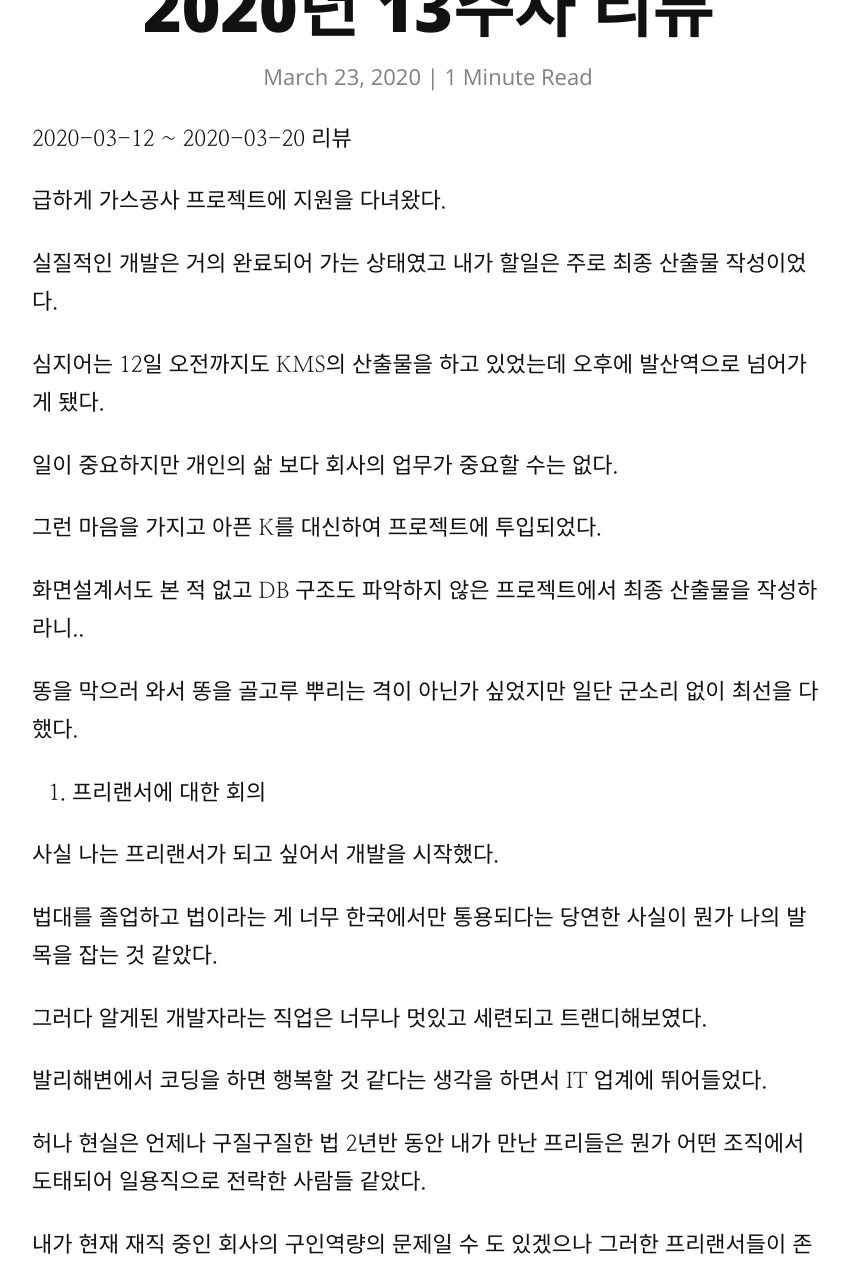
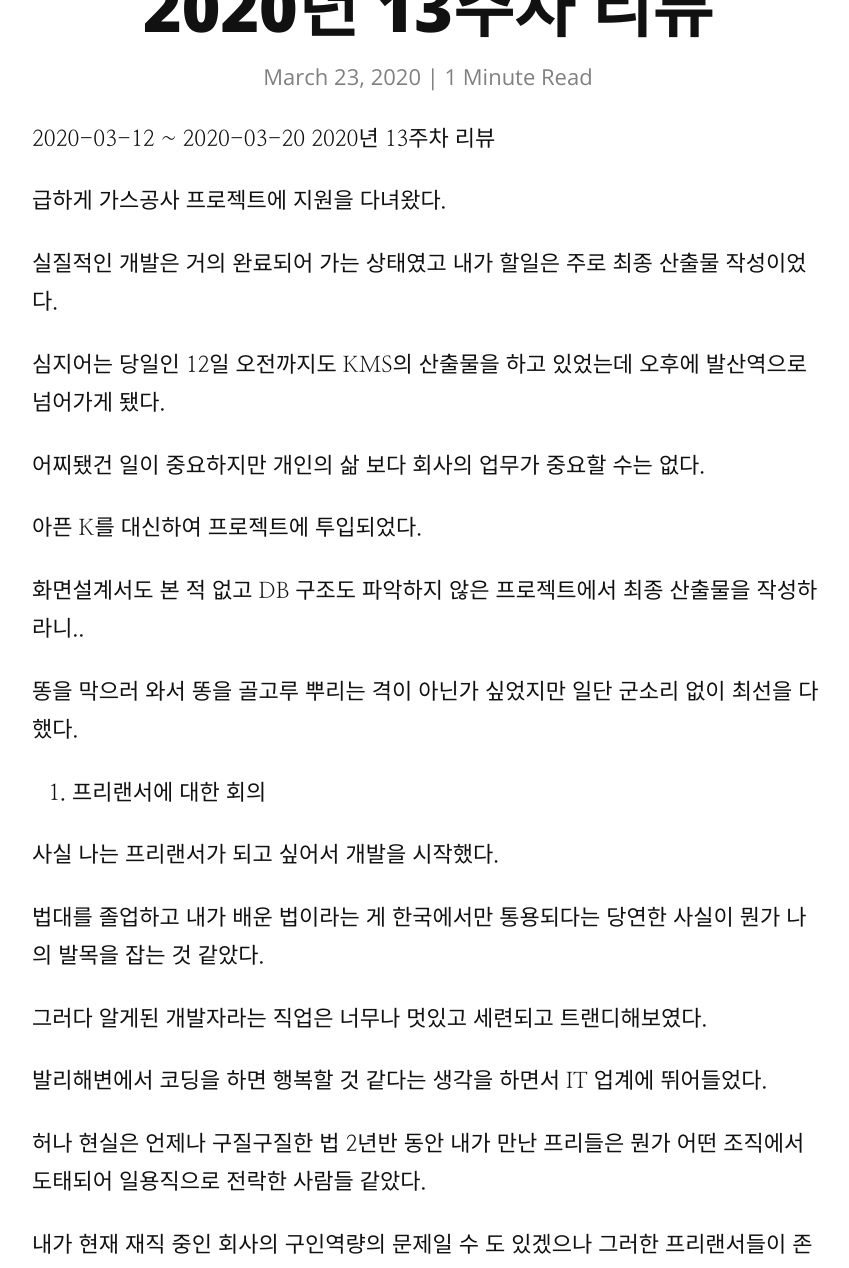
Before and after one commit to sodapapa/sodapapa.github.io_backup, a Jekyll site: the page built from _posts/2020-03-23-주간리뷰.md, in a window 1280 px wide and 1400 px high, scrolled down 258 px, cut to the strip 132-1400 px from the top of the window. Shown: the whole strip, without its empty margins (212-1061 px from the left). Built offline with Jekyll 4.4.1, drawn with Linux system fonts in a browser that asks for light colours; nearby versions of some CDN libraries; some of the changed text lies outside the part shown.

Commit message:
리뷰 수정

```diff
--- a/_posts/2020-03-23-주간리뷰.md
+++ b/_posts/2020-03-23-주간리뷰.md
@@ -2,17 +2,17 @@
 layout: post
 title: 2020년 13주차 리뷰
 ---
-2020-03-12 ~ 2020-03-20 리뷰
+2020-03-12 ~ 2020-03-20 2020년 13주차 리뷰
 
 급하게 가스공사 프로젝트에 지원을 다녀왔다.
 
 실질적인 개발은 거의 완료되어 가는 상태였고 내가 할일은 주로 최종 산출물 작성이었다.
 
-심지어는 12일 오전까지도 KMS의 산출물을 하고 있었는데 오후에 발산역으로 넘어가게 됐다.
+심지어는 당일인 12일 오전까지도 KMS의 산출물을 하고 있었는데 오후에 발산역으로 넘어가게 됐다.
 
-일이 중요하지만 개인의 삶 보다 회사의 업무가 중요할 수는 없다.
+어찌됐건 일이 중요하지만 개인의 삶 보다 회사의 업무가 중요할 수는 없다.
 
-그런 마음을 가지고 아픈 K를 대신하여 프로젝트에 투입되었다.
+아픈 K를 대신하여 프로젝트에 투입되었다.
 
 화면설계서도 본 적 없고 DB 구조도 파악하지 않은 프로젝트에서 최종 산출물을 작성하라니..
 
@@ -24,7 +24,7 @@
 
 사실 나는 프리랜서가 되고 싶어서 개발을 시작했다.
 
-법대를 졸업하고 법이라는 게 너무 한국에서만 통용되다는 당연한 사실이 뭔가 나의  발목을 잡는 것 같았다.
+법대를 졸업하고 내가 배운 법이라는 게 한국에서만 통용되다는 당연한 사실이 뭔가 나의  발목을 잡는 것 같았다.
 
 그러다 알게된 개발자라는 직업은 너무나 멋있고 세련되고 트랜디해보였다.
 
@@ -34,7 +34,11 @@
 
 내가 현재 재직 중인 회사의 구인역량의 문제일 수 도 있겠으나 그러한 프리랜서들이 존재한다는 사실이 나를 답답하게 했다.
 
+나는 어떤 개발자가 되어야하는 것일까. 좋은 개발자가 되기 위하여 어떤 노력을 하고 있는가.
 
+우리 회사 직원들이 욕하는 아웃풋이 내가 짠 코드와 얼마나 다를까.
+
+최악을 피하기 보다는 최선을 다하는 코딩을 하자.
 
 
 
```
